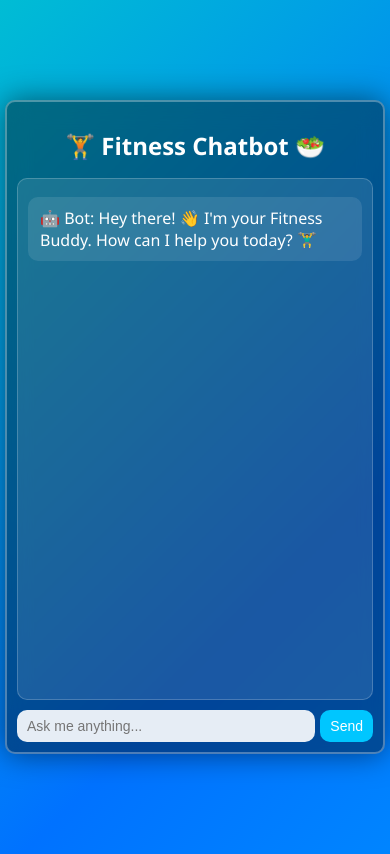
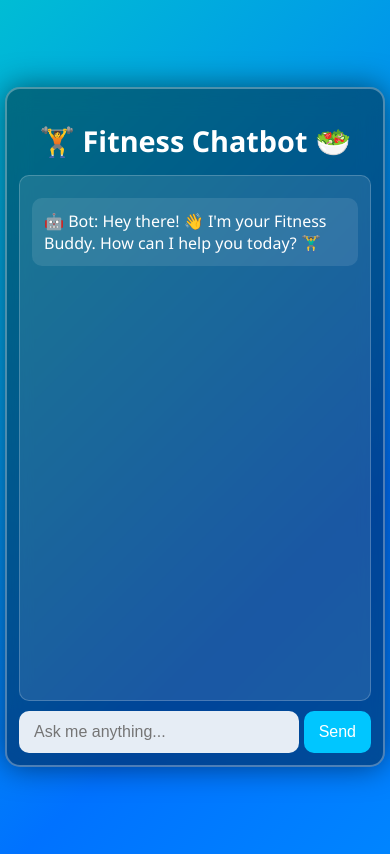
Before and after one commit to Neerajtata1527/chatbott, a Flask app: page / in a window 390 px wide. Run offline with Flask 3, Linux system fonts and the light colour scheme.

Commit message:
Update style.css

```diff
--- a/static/style.css
+++ b/static/style.css
@@ -152,3 +152,45 @@ button:disabled {
         font-size: 1.5rem;
     }
 }
+
+@media (max-width: 480px) {
+    .chat-container {
+        width: 95%;
+        padding: 12px;
+        border-radius: 15px;
+    }
+
+    #chatbox {
+        height: 65vh;
+        font-size: 18px;
+        padding: 12px;
+    }
+
+    input[type="text"], button {
+        padding: 12px 15px;
+        font-size: 16px;
+    }
+
+    h1 {
+        font-size: 1.8rem;
+        margin-bottom: 15px;
+    }
+
+    .user, .bot {
+        margin: 10px 0;
+        padding: 12px;
+        font-size: 16px;
+    }
+}
+@media (max-width: 480px) {
+    body {
+        padding: 5px;
+        font-size: 18px;
+    }
+
+    @media (max-height: 700px) {
+        #chatbox {
+            height: 70vh;
+        }
+    }
+}
```
